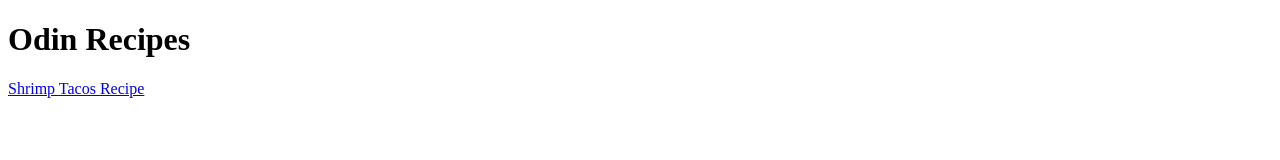
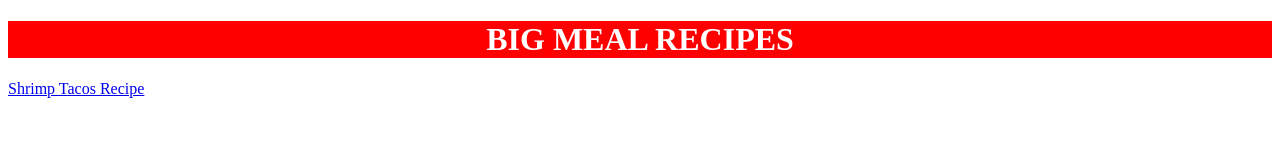
Before and after one commit to jcstanford/odin-recipes, a plain HTML site: page index.html in a window 1280 px wide. Drawn offline with Linux system fonts and the light colour scheme.

Commit message:
add new elements for css

```diff
--- a/index.html
+++ b/index.html
@@ -3,10 +3,14 @@
 <head>
 	<meta charset="utf-8">
 	<meta name="viewport" content="width=device-width, initial-scale=1">
-	<title></title>
+	<link rel="stylesheet" href="style.css">
+	<title>Cookbook</title>
 </head>
 <body>
-	<h1>Odin Recipes</h1>
-	<a href="recipes/shrimptacos.html">Shrimp Tacos Recipe</a>
+	<div class="header">
+		<h1>BIG MEAL RECIPES</h1>
+	</div>
+		<a href="recipes/shrimptacos.html">Shrimp Tacos Recipe</a>
+
 </body>
 </html>
--- /dev/null
+++ b/style.css
@@ -0,0 +1,5 @@
+.header {
+	color: white;
+	background-color: red;
+	text-align: center;
+}
```
